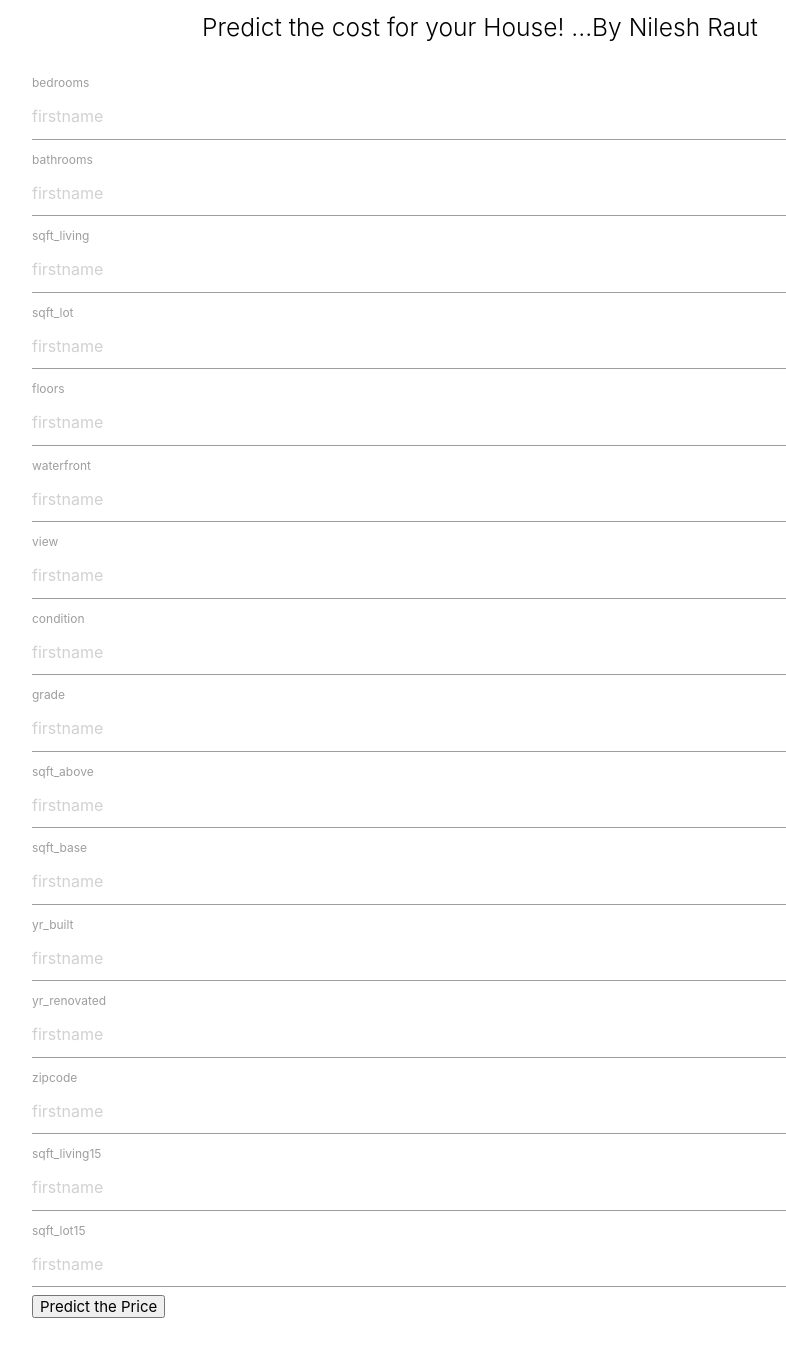
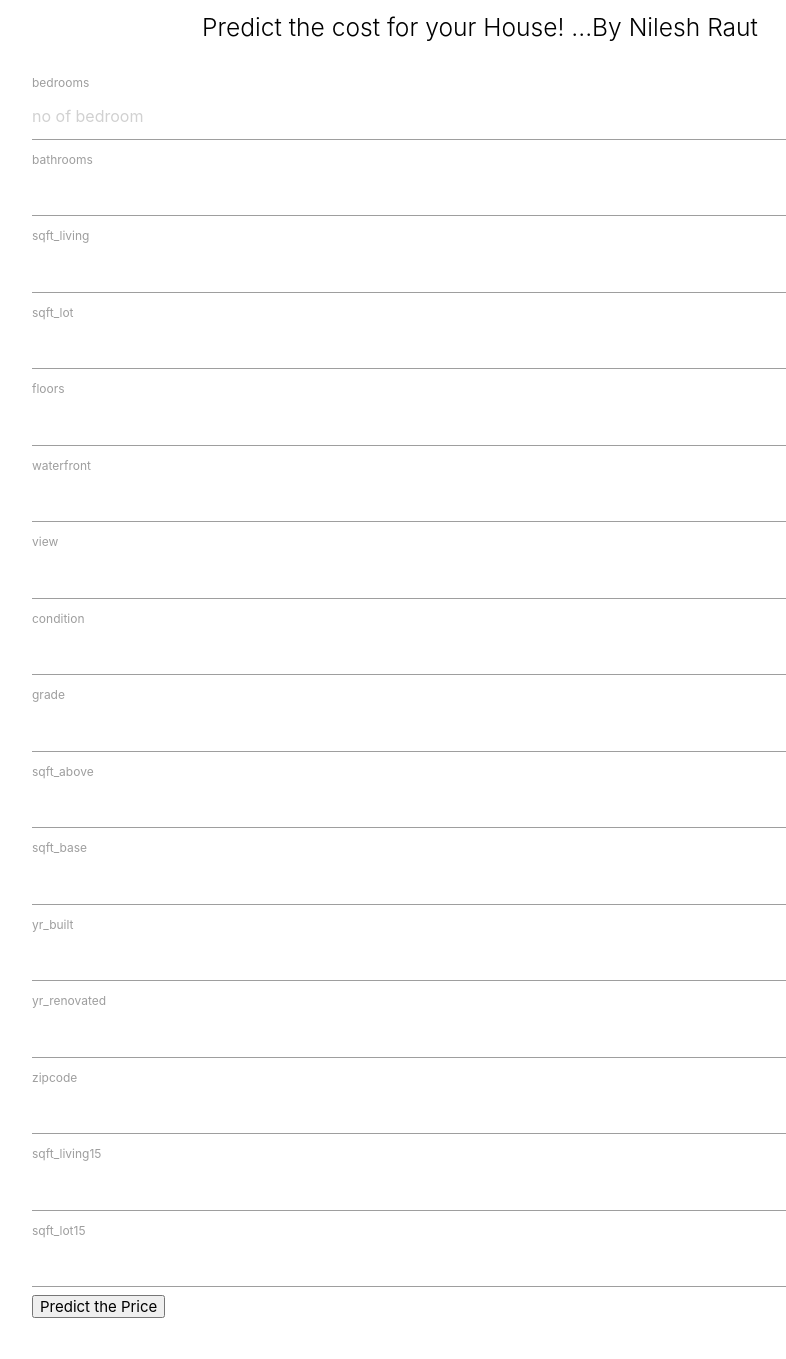
Before and after one commit to NileshRaut-code/House_price_Prediction, a Flask app: page / in a window 1280 px wide. Shown: the part 332-1691 px from the top of the page, without its empty margins (160-946 px from the left). Run offline with Flask 2, Linux system fonts and the light colour scheme; parts of the project's set-up code (start-up, migrations or seed data) failed here and were passed over; some libraries are stand-ins or nearby versions.

Commit message:
Update index.html

```diff
--- a/templates/index.html
+++ b/templates/index.html
@@ -39,51 +39,51 @@
     <form action='/predict' method="post" class="col s12">
       <div class="row">
         <label for="bed">bedrooms</label>
-        <input type="number" id="bedrooms" name="bed" placeholder="firstname">
+        <input type="number" id="bedrooms" name="bed" placeholder="no of bedroom">
 
         <label for="bed">bathrooms</label>
-          <input type="number" id="bathrooms" name="bath" placeholder="firstname">
+          <input type="number" id="bathrooms" name="bath" placeholder="">
 
           <label for="bed">sqft_living</label>
-          <input type="number" id="sqft_living" name="sl" placeholder="firstname">
+          <input type="number" id="sqft_living" name="sl" placeholder="">
 
           <label for="bed">sqft_lot</label>
-          <input type="number" id="sqft_lot" name="sql" placeholder="firstname">
+          <input type="number" id="sqft_lot" name="sql" placeholder="">
 
           <label for="bed">floors</label>
-          <input type="number" id="floors" name="fl" placeholder="firstname">
+          <input type="number" id="floors" name="fl" placeholder="">
 
           <label for="bed">waterfront</label>
-          <input type="number" id="waterfront" name="w" placeholder="firstname">
+          <input type="number" id="waterfront" name="w" placeholder="">
 
           <label for="bed">view</label>
-          <input type="number" id="view" name="v" placeholder="firstname">
+          <input type="number" id="view" name="v" placeholder="">
 
           <label for="bed">condition</label>
-          <input type="number" id="condition" name="c" placeholder="firstname">
+          <input type="number" id="condition" name="c" placeholder="">
 
           <label for="bed">grade</label>
-          <input type="number" id="grade" name="g" placeholder="firstname">
+          <input type="number" id="grade" name="g" placeholder="">
 
           <label for="bed">sqft_above</label>
-          <input type="number" id="sqft_above" name="sa" placeholder="firstname">
+          <input type="number" id="sqft_above" name="sa" placeholder="">
 
           <label for="bed">sqft_base</label>
-          <input type="number" id="sqft_base" name="sb" placeholder="firstname">
+          <input type="number" id="sqft_base" name="sb" placeholder="">
           <label for="bed">yr_built</label>
-          <input type="number" id="yr_built" name="yb" placeholder="firstname">
+          <input type="number" id="yr_built" name="yb" placeholder="">
 
           <label for="bed">yr_renovated</label>
-          <input type="number" id="yr_renovated" name="yr" placeholder="firstname">
+          <input type="number" id="yr_renovated" name="yr" placeholder="">
 
           <label for="bed">zipcode</label>
-          <input type="number" id="zipcode" name="z" placeholder="firstname">
+          <input type="number" id="zipcode" name="z" placeholder="">
 
           <label for="bed">sqft_living15</label>
-          <input type="number" id="sqft_living15" name="sl15" placeholder="firstname">
+          <input type="number" id="sqft_living15" name="sl15" placeholder="">
 
           <label for="bed">sqft_lot15</label>
-          <input type="number" id="sqft_lot15" name="sq15" placeholder="firstname">
+          <input type="number" id="sqft_lot15" name="sq15" placeholder="">
 
           <button type="submit">Predict the Price</button>
 
```
